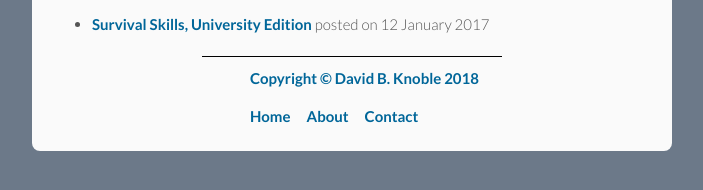
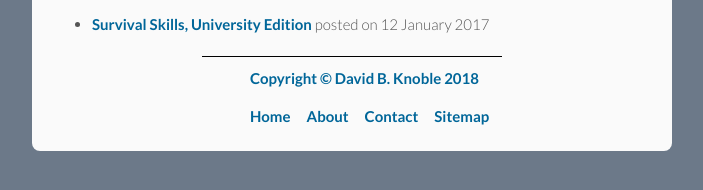
Before and after one commit to benknoble/benknoble.github.io, a Jekyll site: the page built from index.md, in a window 1280 px wide. Shown: the part 627-817 px from the top of the page, without its empty margins (288-991 px from the left). Built offline with Jekyll 4.4.1, drawn with Linux system fonts in a browser that asks for light colours.

Commit message:
Add sitemap configuration

```diff
--- a/_config.yml
+++ b/_config.yml
@@ -32,6 +32,7 @@
   - jekyll-redirect-from
   - jemoji
   - jekyll-mentions
+  - jekyll-sitemap
 
 defaults:
   -
--- a/_data/footer.yml
+++ b/_data/footer.yml
@@ -10,3 +10,5 @@
     url: /about/
   - title: Contact
     url: /contact/
+  - title: Sitemap
+    url: /sitemap.xml
```
Also changed, not shown: 4 other files.
